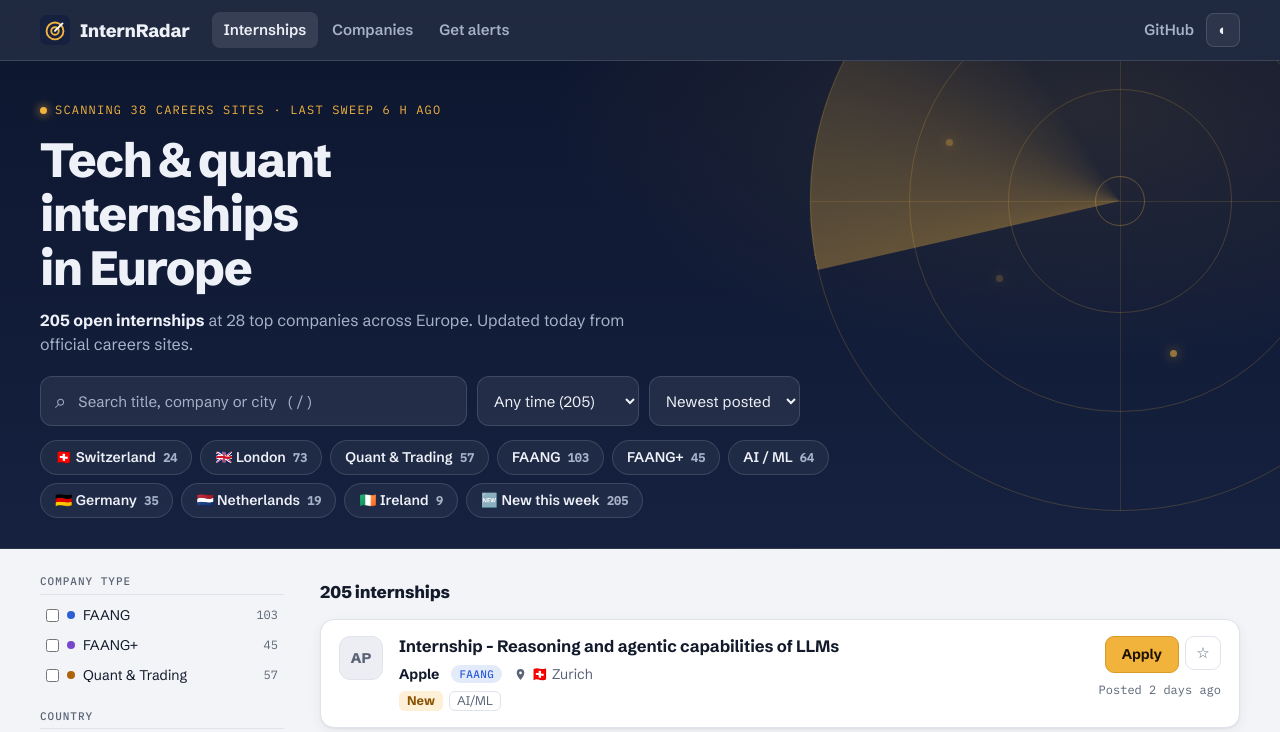
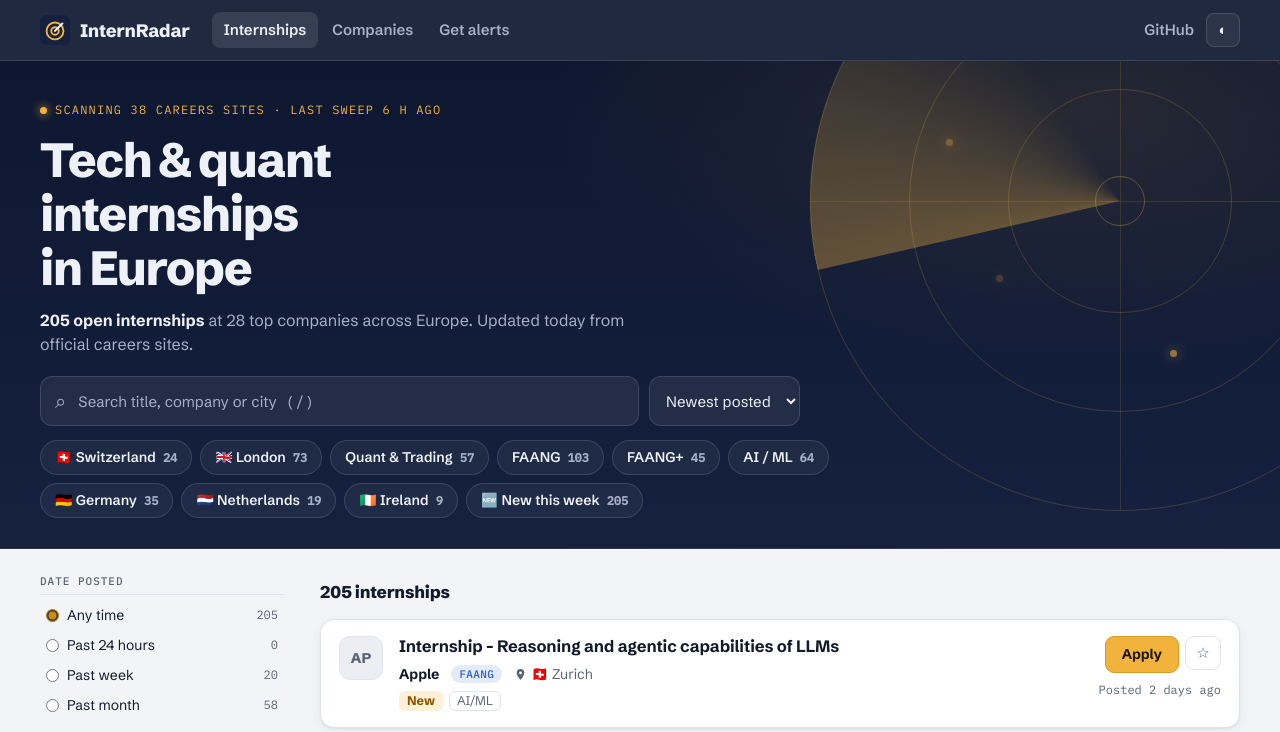
Before and after one commit to MukhtaramS/internradar, a plain HTML site: page docs/index.html in a window 1280 px wide. Shown: the top 732 px of the page. Drawn offline with Linux system fonts and the light colour scheme.

Commit message:
Move "Date posted" filter into the sidebar
The dropdown beside the search box is removed; Date posted is now the
first group in the sidebar, with the same options and job counts.

Co-Authored-By: Claude Opus 5.5 <noreply@anthropic.com>

```diff
--- a/docs/app.js
+++ b/docs/app.js
@@ -138,21 +138,16 @@
      "Past 24 hours" = posted today or yesterday. A job with no posting date uses the day we
      first found it, except jobs from the very first scrape, whose real age is unknown. */
   var AGE_LABEL = { "": "Any time", "1": "Past 24 hours", "7": "Past week", "30": "Past month" };
-  var AGE_ORDER = ["", "1", "7", "30"]; // same order as the <option>s; object key order would put "" last
+  var AGE_ORDER = ["", "1", "7", "30"]; // object key order would put "" last
   function ageOk(j, age) {
     return !age || (j.ageTs > 0 && j.ageTs >= todayTs - Number(age) * 864e5);
   }
   function renderAge() {
     var base = jobs.filter(function (j) { return passes(j, "age"); });
-    var sel = $("age-select");
-    AGE_ORDER.forEach(function (v, i) {
-      var n = base.filter(function (j) { return ageOk(j, v); }).length;
-      sel.options[i].textContent = AGE_LABEL[v] + " (" + n + ")";
+    AGE_ORDER.forEach(function (v) {
       var em = document.querySelector('#f-age em[data-age="' + v + '"]');
-      if (em) em.textContent = n;
+      if (em) em.textContent = base.filter(function (j) { return ageOk(j, v); }).length;
     });
-    sel.value = state.age;
-    sel.classList.toggle("active", !!state.age);
   }
   function facetCounts(g) {
     var c = {};
@@ -398,9 +393,7 @@
     $("co-search").addEventListener("input", renderSidebar);
     $("reset").addEventListener("click", function () { var v = state.view; state = freshState(); state.view = v; $("q").value = ""; refresh(); });
     $("q").addEventListener("input", function () { state.q = this.value.trim().toLowerCase(); refresh(); });
-    $("sort").addEventListener("change", function () { state.sort = this.value; refresh(); });
-    $("age-select").addEventListener("change", function () { state.age = this.value; refresh(); });
-    $("more").addEventListener("click", function () { shown += PAGE; renderList(); });
+    $("sort").addEventListener("change", function () { state.sort = this.value; refresh(); });    $("more").addEventListener("click", function () { shown += PAGE; renderList(); });
     $("presets").addEventListener("click", function (e) {
       var b = e.target.closest(".preset");
       if (!b) return;
--- a/docs/index.html
+++ b/docs/index.html
@@ -45,12 +45,6 @@
           <span aria-hidden="true">⌕</span>
           <input id="q" type="search" placeholder="Search title, company or city   ( / )" autocomplete="off">
         </label>
-        <select id="age-select" class="band-select" aria-label="Date posted">
-          <option value="">Any time</option>
-          <option value="1">Past 24 hours</option>
-          <option value="7">Past week</option>
-          <option value="30">Past month</option>
-        </select>
         <select id="sort" class="band-select" aria-label="Sort">
           <option value="posted">Newest posted</option>
           <option value="added">Newest found</option>
@@ -64,12 +58,6 @@
     <div class="wrap board">
       <button type="button" class="filters-toggle" id="filters-toggle" aria-expanded="false">Filters <span id="fcount" class="pill" hidden></span></button>
       <aside id="sidebar" class="sidebar" aria-label="Filters">
-        <div class="fgroup" data-group="cat"><h2>Company type</h2><div class="opts" id="f-cat"></div></div>
-        <div class="fgroup" data-group="country"><h2>Country</h2><div class="opts" id="f-country"></div></div>
-        <div class="fgroup" data-group="city"><h2>City</h2><div class="opts" id="f-city"></div></div>
-        <div class="fgroup" data-group="role"><h2>Role</h2><div class="opts" id="f-role"></div></div>
-        <div class="fgroup" data-group="degree"><h2>Degree</h2><p class="hint">Listings that name no degree are open to all, so they always show.</p><div class="opts" id="f-degree"></div></div>
-        <div class="fgroup" data-group="kind"><h2>Type</h2><div class="opts" id="f-kind"></div></div>
         <div class="fgroup">
           <h2>Date posted</h2>
           <div class="opts" id="f-age">
@@ -79,6 +67,12 @@
             <label class="opt"><input type="radio" name="age" value="30"><span>Past month</span><em data-age="30"></em></label>
           </div>
         </div>
+        <div class="fgroup" data-group="cat"><h2>Company type</h2><div class="opts" id="f-cat"></div></div>
+        <div class="fgroup" data-group="country"><h2>Country</h2><div class="opts" id="f-country"></div></div>
+        <div class="fgroup" data-group="city"><h2>City</h2><div class="opts" id="f-city"></div></div>
+        <div class="fgroup" data-group="role"><h2>Role</h2><div class="opts" id="f-role"></div></div>
+        <div class="fgroup" data-group="degree"><h2>Degree</h2><p class="hint">Listings that name no degree are open to all, so they always show.</p><div class="opts" id="f-degree"></div></div>
+        <div class="fgroup" data-group="kind"><h2>Type</h2><div class="opts" id="f-kind"></div></div>
         <div class="fgroup">
           <h2>Mine</h2>
           <div class="opts"><label class="opt"><input type="checkbox" id="f-saved"><span>Saved only</span><em id="n-saved"></em></label></div>
--- a/docs/style.css
+++ b/docs/style.css
@@ -143,7 +143,6 @@ code { font-family: var(--mono); font-size: .85em; background: var(--surface-2);
   color: var(--band-fg); padding: 0 12px; color-scheme: dark; cursor: pointer;
 }
 .band-select:hover { border-color: var(--radar); }
-.band-select.active { border-color: var(--radar); background: rgba(242, 179, 61, .16); color: #ffd98a; }
 .presets { display: flex; flex-wrap: wrap; gap: 8px; max-width: 900px; }
 .preset {
   border: 1px solid var(--band-line); background: rgba(255, 255, 255, .05); color: var(--band-fg);
```
